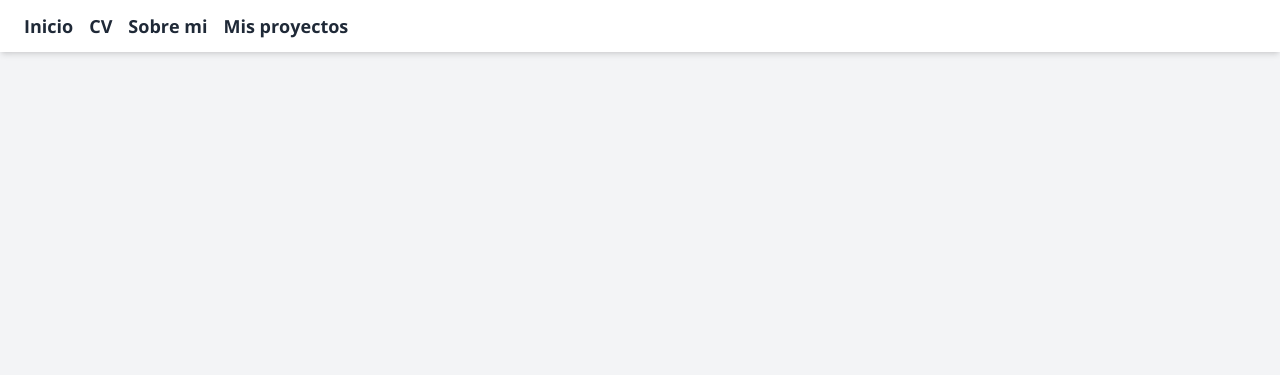
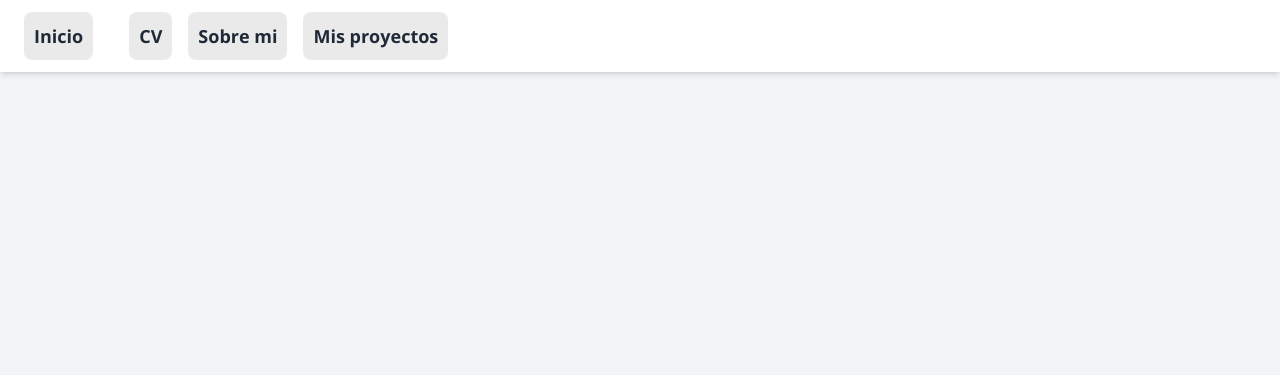
Before and after one commit to ayu3389/Ayelen_Rivero.github.io, a plain HTML site: page index.html in a window 1280 px wide. Shown: the top 375 px of the page. Drawn offline with nearby package versions, Linux system fonts and the light colour scheme.

Commit message:
Update index.html

```diff
--- a/index.html
+++ b/index.html
@@ -9,7 +9,42 @@
   <style>
     body {
       font-family: 'Open Sans', sans-serif;
+      background-color: #4c90a8;
+      margin: 0;
+      padding: 0;
     }
+
+    header {
+      background-color: #7ad6d5; /* Fondo del encabezado */
+      box-shadow: 0 2px 4px rgba(0, 0, 0, 0.1); /* Sombra */
+    }
+
+    nav {
+      display: flex;
+      justify-content: space-between;
+      align-items: center;
+      padding: 1rem 2rem;
+    }
+
+    nav a {
+      text-decoration: none;
+      color: #365166; /* Color del texto del menú principal */
+      font-weight: bold;
+      margin-right: 20px;
+      transition: color 0.3s ease;
+      background-color: #eaeaea; /* Color de fondo del menú principal */
+      padding: 10px; /* Espaciado interno del menú principal */
+      border-radius: 8px; /* Bordes redondeados del menú principal */
+    }
+
+    nav a:hover {
+      color: #172129;
+      /* Puedes ajustar el color de fondo al pasar el ratón sobre el menú principal si lo deseas */
+      background-color: #d0d0d0;
+    }
+
+
+
     /* Aquí puedes agregar estilos personalizados si es necesario */
   </style>
   <body class="bg-gray-100">
```
